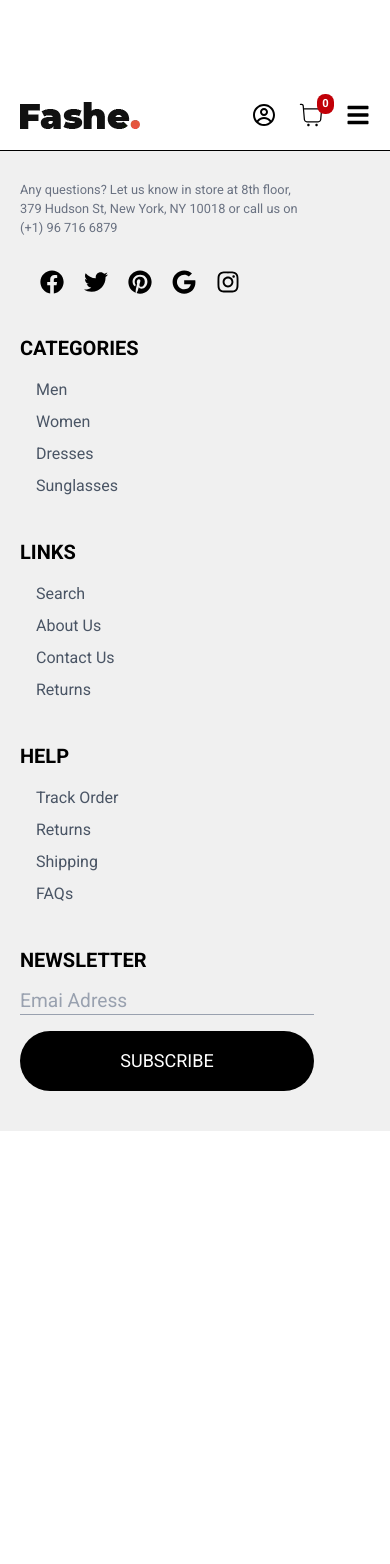
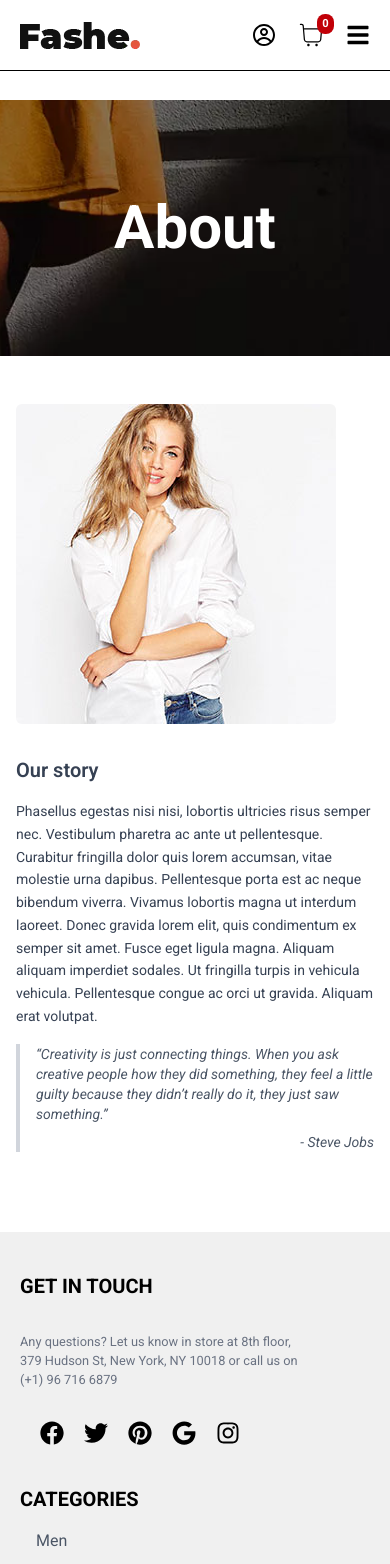
Before and after one commit to yahya-moussair/react_ecommerce_website, a React (Vite) app: page /about in a window 390 px wide. Shown: the top 1564 px of the page. Before the commit the page ends 1131 px from the top, so only its background shows below. Built offline with nearby package versions, Linux system fonts and the light colour scheme; a web font is replaced by a local one.

Commit message:
complete about section version desktop and mobile

```diff
--- a/src/App.jsx
+++ b/src/App.jsx
@@ -5,6 +5,7 @@
 import Footer from "./layouts/footer";
 import Shop from "./pages/shop";
 import Contact from "./pages/contact";
+import About from "./pages/about";
 
 const App = () => {
 
@@ -14,6 +15,7 @@
       <Routes>
         <Route path="/" element={<Home />} />
         <Route path="/shop" element={<Shop />} />
+        <Route path="/about" element={<About />} />
         <Route path="/contact" element={<Contact />} />
       </Routes>
       <Footer />
--- a/src/constant/images.jsx
+++ b/src/constant/images.jsx
@@ -10,7 +10,7 @@
 import thirdProduct from "../assets/images/shopy4.webp"
 import fourthProduct from "../assets/images/shopy5.webp"
 import videoBackground from "../assets/images/bg-video-01.jpg"
-import bannerBg from "../assets/images/banner.webp"
+import itemAbout from "../assets/images/item-cart-01.jpg"
 export const Images = {
     logo ,
     firstItemCarousel,
@@ -24,5 +24,5 @@
     thirdProduct,
     fourthProduct,
     videoBackground,
-    bannerBg
+    itemAbout
 }
--- a/src/index.css
+++ b/src/index.css
@@ -16,3 +16,9 @@
     background-size: cover;
     background-position: center;
 }
+.bgAbout{
+    background: url(./assets/images/banner.webp);
+    background-repeat: no-repeat;
+    background-size: cover;
+    background-position: center;
+}
--- /dev/null
+++ b/src/pages/about.jsx
@@ -0,0 +1,51 @@
+import React from "react";
+import { Images } from "../constant";
+
+const About = () => {
+  return (
+    <>
+      <div className="lg:pt-32 pt-25 w-full bg-white">
+        <div
+          className="bgAbout w-full h-64 flex items-center justify-center text-white text-4xl font-bold"
+
+        >
+          <h1 className="text-6xl text-white">About</h1>
+        </div>
+
+        <div className="max-w-7xl mx-auto flex flex-col lg:flex-row gap-8 mt-12 px-4">
+          <div className="flex-shrink-0">
+            <img
+              src={Images.itemAbout}
+              alt="Model"
+              className="w-full max-w-xs rounded-md object-cover"
+            />
+          </div>
+
+          <div className="flex flex-col justify-center text-gray-700">
+            <h2 className="text-xl font-semibold mb-4">Our story</h2>
+            <p className="mb-4 text-sm leading-relaxed">
+              Phasellus egestas nisi nisi, lobortis ultricies risus semper nec.
+              Vestibulum pharetra ac ante ut pellentesque. Curabitur fringilla
+              dolor quis lorem accumsan, vitae molestie urna dapibus.
+              Pellentesque porta est ac neque bibendum viverra. Vivamus lobortis
+              magna ut interdum laoreet. Donec gravida lorem elit, quis
+              condimentum ex semper sit amet. Fusce eget ligula magna. Aliquam
+              aliquam imperdiet sodales. Ut fringilla turpis in vehicula
+              vehicula. Pellentesque congue ac orci ut gravida. Aliquam erat
+              volutpat.
+            </p>
+            <blockquote className="border-l-4 border-gray-300 pl-4 italic text-sm text-gray-600">
+              “Creativity is just connecting things. When you ask creative
+              people how they did something, they feel a little guilty because
+              they didn’t really do it, they just saw something.”
+              <br />
+              <span className="block mt-2 text-right">- Steve Jobs</span>
+            </blockquote>
+          </div>
+        </div>
+      </div>
+    </>
+  );
+};
+
+export default About;
```
